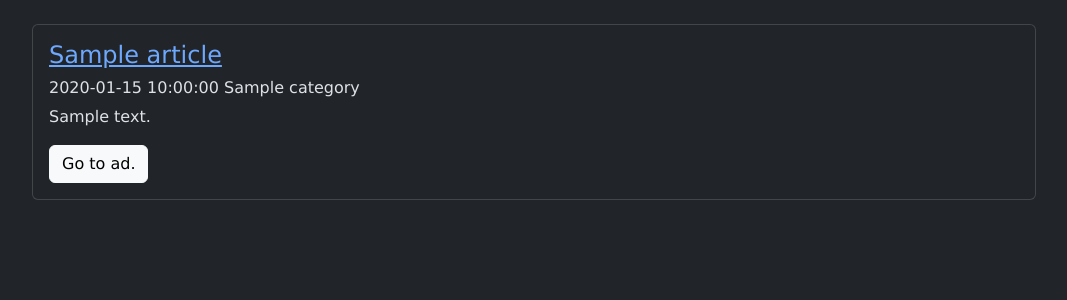
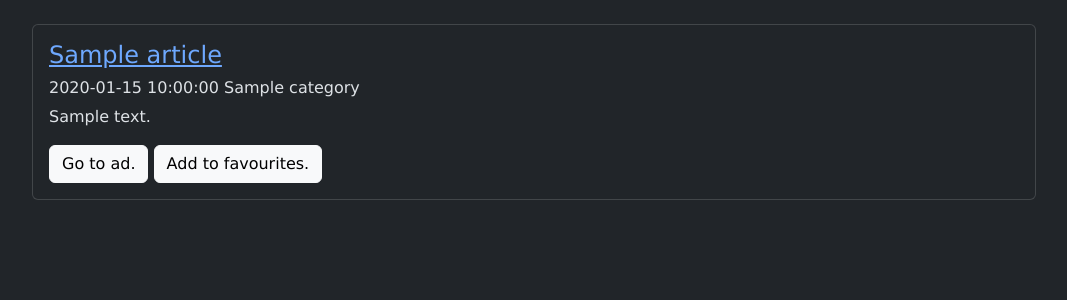
Before and after one commit to wnsnk/band-finder, a Flask app: template templates/results.html in a window 1280 px wide. Shown: the part 74-374 px from the top of the page, without its empty margins (50-1117 px from the left). Run offline with Flask 3, Linux system fonts and the light colour scheme; the template is opened without the code that fills it: most values are stand-ins (such as "Sample title", 1, 10 or a date in 2020); some libraries are stand-ins or nearby versions.

Commit message:
only a visual change. favourite button added but does not work yet

```diff
--- a/templates/results.html
+++ b/templates/results.html
@@ -28,6 +28,7 @@
                 <h3 style="font-size: medium;">{{article['date']}} {{article['category']}}</h3>
                 <p class="card-text">{{article['message']}}</p>
                 <a href="{{article['link']}}" class="btn btn-light">Go to ad.</a>
+                <a href="{{article['link']}}" class="btn btn-light">Add to favourites.</a>
             </div>
         </div>
         <br>
```
